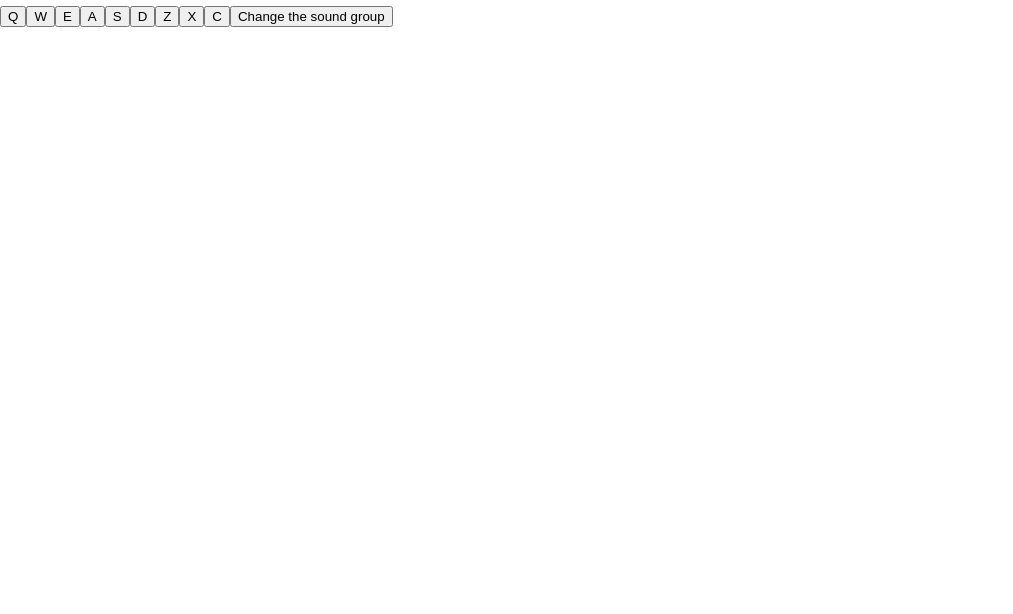
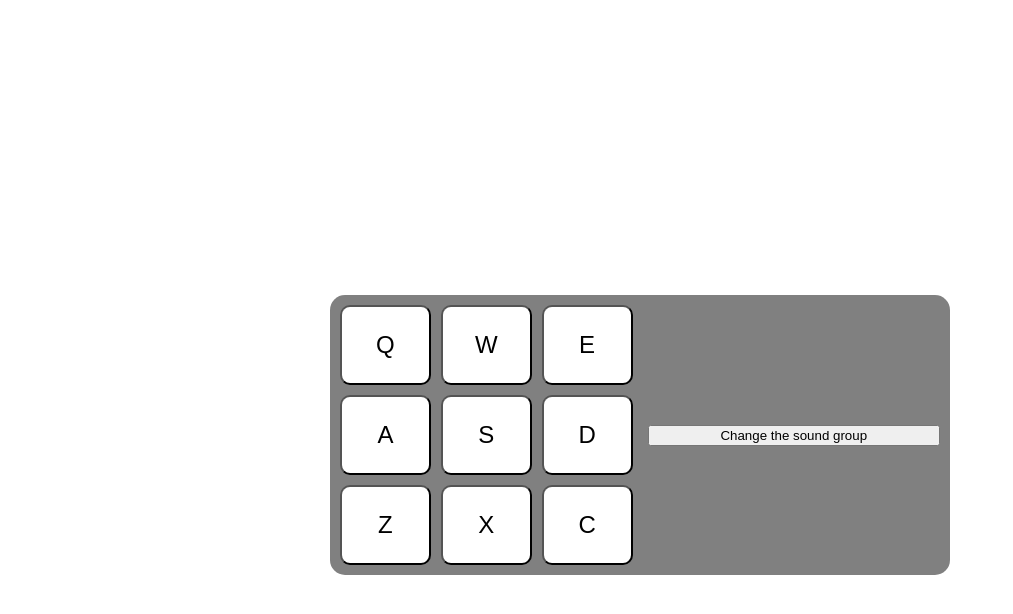
Before and after one commit to ArnaudBand/drum_machine, a React (Create React App) app: page / in a window 1280 px wide. Shown: the top 614 px of the page, without its empty margins (0-1013 px from the left). Built offline with nearby package versions, Linux system fonts and the light colour scheme.

Commit message:
Add className and organization Keyboard component.

```diff
--- a/src/App.js
+++ b/src/App.js
@@ -148,7 +148,11 @@ const KeyboardKey = ({ play, sound: { id, key, url, keyCode } }) => {
 
 /* eslint-disable jsx-a11y/media-has-caption */
 const Keyboard = ({ play, sounds }) => (
-  sounds.map((sound) => ( <KeyboardKey play={play} sound={sound} /> )));
+  <div className='keyboard'>
+    {sounds.map((sound) => ( <KeyboardKey play={play} sound={sound} />
+    ))}
+  </div>
+  );
 
   const DrumController = ({ handleChangeGroups }) => (
     <button onClick={handleChangeGroups}>Change the sound group</button>
@@ -175,8 +179,8 @@ function App() {
   };
 
   return (
-    <div className="App">
-      <header className="App-header">
+    <div id="drum-machine">
+      <header className="wrapper">
         <Keyboard play={play} sounds={sounds} />
         <DrumController handleChangeGroups={handleChangeGroups} />
       </header>
```
